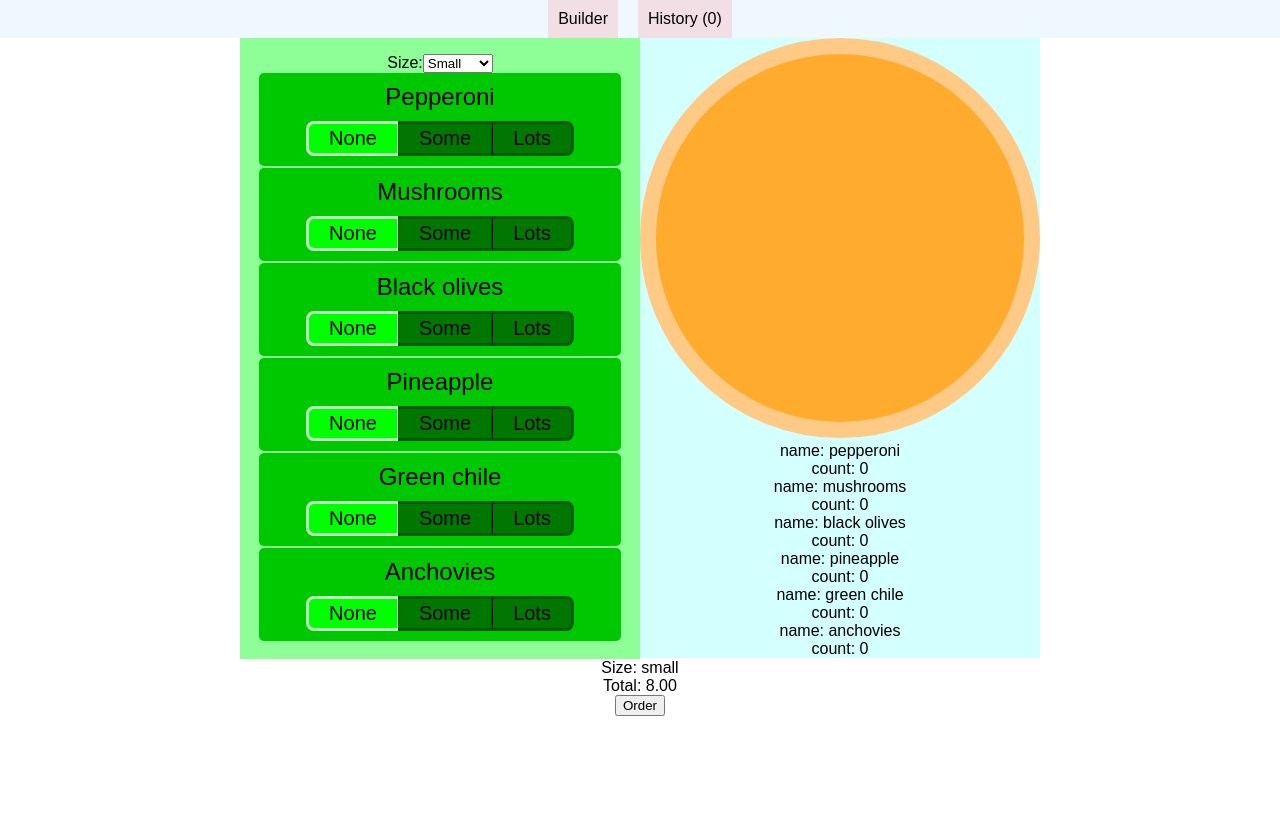
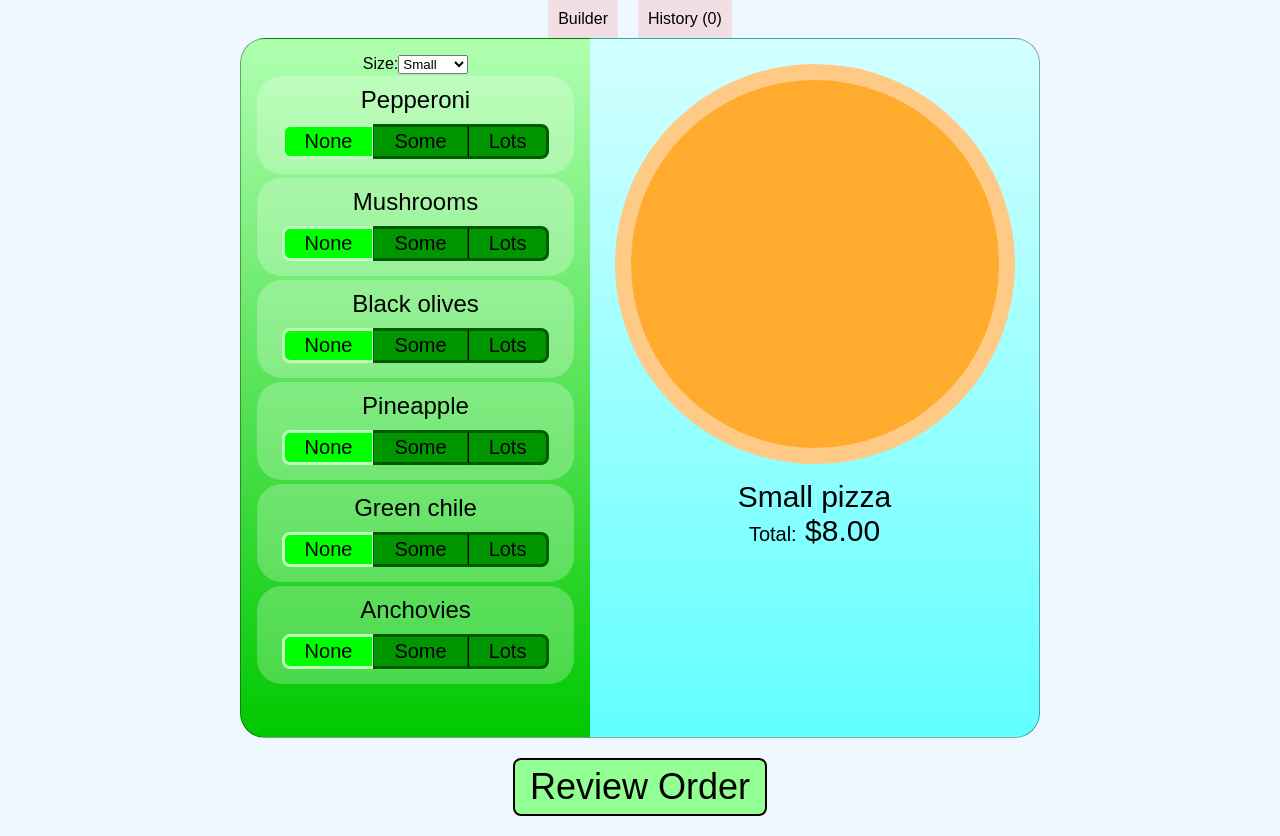
Before and after one commit to jltyler/pizza-build, a React (Create React App) app: page / in a window 1280 px wide. Before the commit the page ends 800 px from the top, so only its background shows below. Built offline with nearby package versions, Linux system fonts and the light colour scheme.

Commit message:
Lots of styling done to builder page and its components

```diff
--- a/src/App.css
+++ b/src/App.css
@@ -1,3 +1,7 @@
+body {
+  background-color: aliceblue;
+}
+
 .App {
   text-align: center;
 }
--- a/src/comp/builder/Builder.css
+++ b/src/comp/builder/Builder.css
@@ -1,9 +1,34 @@
 .checkout {
-    display: block;
-    margin: 0 auto;
+    display: inline-block;
+    margin: 20px auto;
+    border: 2px solid black;
+    border-radius: 8px;
+    background-color: rgb(145, 255, 145);
+    padding: 6px 15px;
+    font-size: 36px;
+}
+
+.checkout:hover {
+    background-color: rgb(55, 255, 55);
+}
+
+.checkout:active {
+    background-color: rgb(0, 200, 0);
 }
 
 .builder {
     width: 800px;
     margin: 0 auto;
+    height: 700px;
+    position: relative;
 }
+
+.total {
+    display: block;
+    padding: 12px;
+    font-size: 30px;
+}
+
+.total span {
+    font-size: 20px;
+}
--- a/src/comp/builder/Builder.js
+++ b/src/comp/builder/Builder.js
@@ -116,13 +116,13 @@ class Builder extends Component {
                     </select>
                     {this.renderIngredientControls()}
                 </Controls>
-                <Preview ingredients={this.state.ingredients}/>
-                <br />
-                <div className="total">
-                    Size: {this.state.size} <br />
-                    Total: {this.calculateTotalPrice(this.state.ingredients).toFixed(2)}
-                </div>
-                <button className="checkout" onClick={this.displayCheckout}>Order</button>
+                <Preview ingredients={this.state.ingredients}>
+                    <div className="total">
+                        {this.state.size[0].toUpperCase() + this.state.size.slice(1)} pizza <br />
+                        <span>Total:</span> ${this.calculateTotalPrice(this.state.ingredients).toFixed(2)}
+                    </div>
+                </Preview>
+                <button className="checkout" onClick={this.displayCheckout}> Review Order</button>
             </div>
         )
     }
--- a/src/comp/builder/controls/Controls.css
+++ b/src/comp/builder/controls/Controls.css
@@ -1,20 +1,26 @@
 .controls {
     display: inline-block;
-    background-color: rgb(142, 255, 151);
-    width: 400px;
+    background-color: rgb(150, 255, 150);
+    background: linear-gradient(rgb(176, 255, 176), rgb(0, 200, 0));
+
+    width: 350px;
     min-height: 400px;
     padding: 16px 10px;
     box-sizing: border-box;
     vertical-align: top;
-
+    height: 100%;
+    border-top-left-radius: 25px;
+    border-bottom-left-radius: 25px;
+    border: 1px solid rgba(0, 0, 0, .35);
+    border-right: none;
 }
 
 .control {
     display: inline-block;
-    background-color: rgb(0, 200, 0);
-    padding: 10px;
-    margin-bottom: 2px;
-    border-radius: 5px;
+    background-color: rgba(255, 255, 255, 0.25);
+    padding: 10px 10px 15px;
+    margin: 2px 0;
+    border-radius: 25px;
     min-width: 90%;
 }
 
@@ -28,7 +34,7 @@
 .control button {
     font-size: 20px;
     border: 3px solid rgb(0, 90, 0);
-    background-color: rgb(0, 120, 0);
+    background-color: rgb(0, 150, 0);
     padding: 3px 20px;
     transition: background-color .3s ease-out;
 }
--- a/src/comp/builder/preview/Preview.css
+++ b/src/comp/builder/preview/Preview.css
@@ -1,10 +1,16 @@
 .preview {
     display: inline-block;
-    width: 400px;
+    width: 450px;
     min-height: 400px;
-    background-color: rgb(211, 255, 255);
+    background: linear-gradient(rgb(211, 255, 255), rgb(98, 255, 255));
     box-sizing: border-box;
     vertical-align: top;
+    padding: 25px;
+    height: 100%;
+    border-top-right-radius: 25px;
+    border-bottom-right-radius: 25px;
+    border: 1px solid rgba(0, 0, 0, .35);
+    border-left: none;
 }
 
 .pizza-base {
--- a/src/comp/builder/preview/Preview.js
+++ b/src/comp/builder/preview/Preview.js
@@ -77,9 +77,8 @@ const Preview = (props) => {
                 {pineappleElements[props.ingredients.pineapple]}
                 {greenchileElements[props.ingredients['green chile']]}
                 {anchovyElements[props.ingredients['anchovies']]}
-
             </div>
-            {ListIngredients(props.ingredients)}
+            {props.children}
         </div>
     )
 }
```
